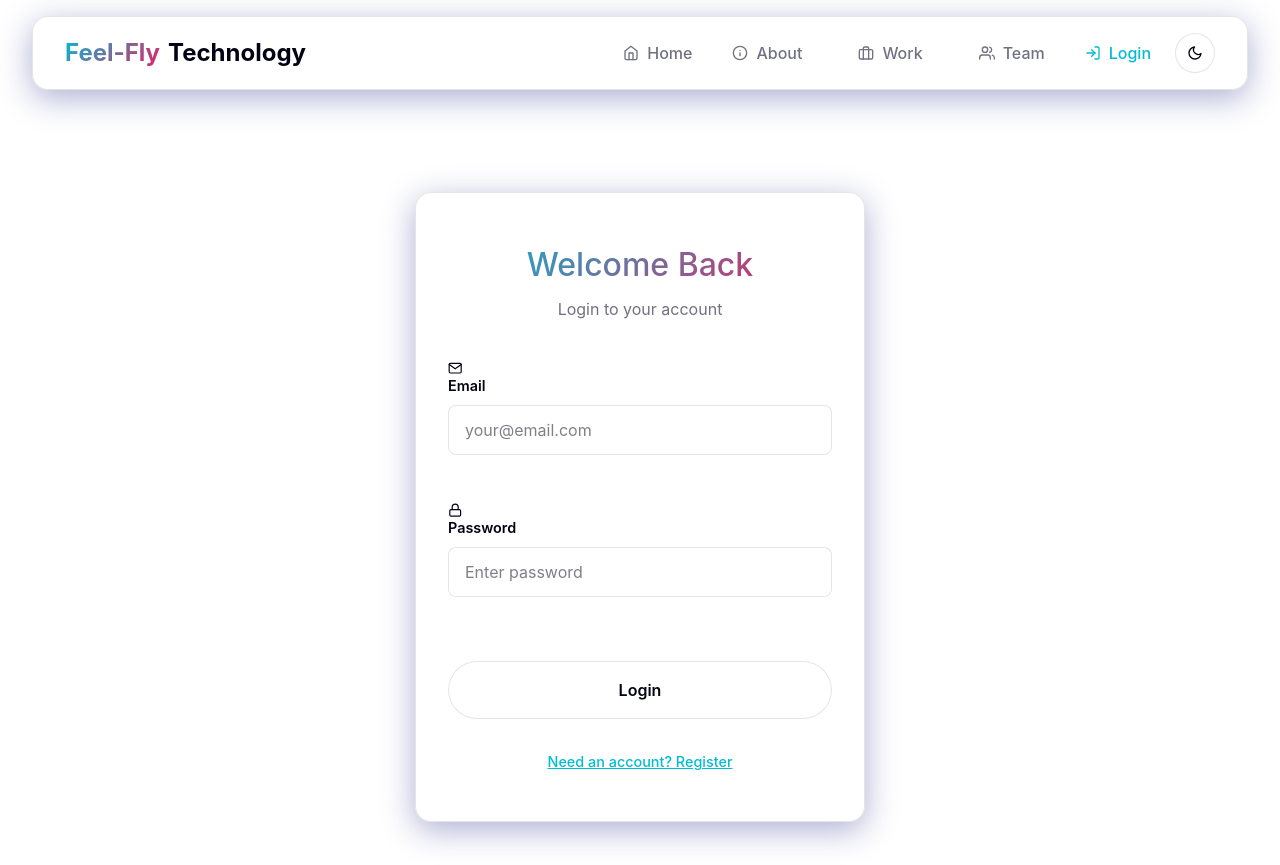
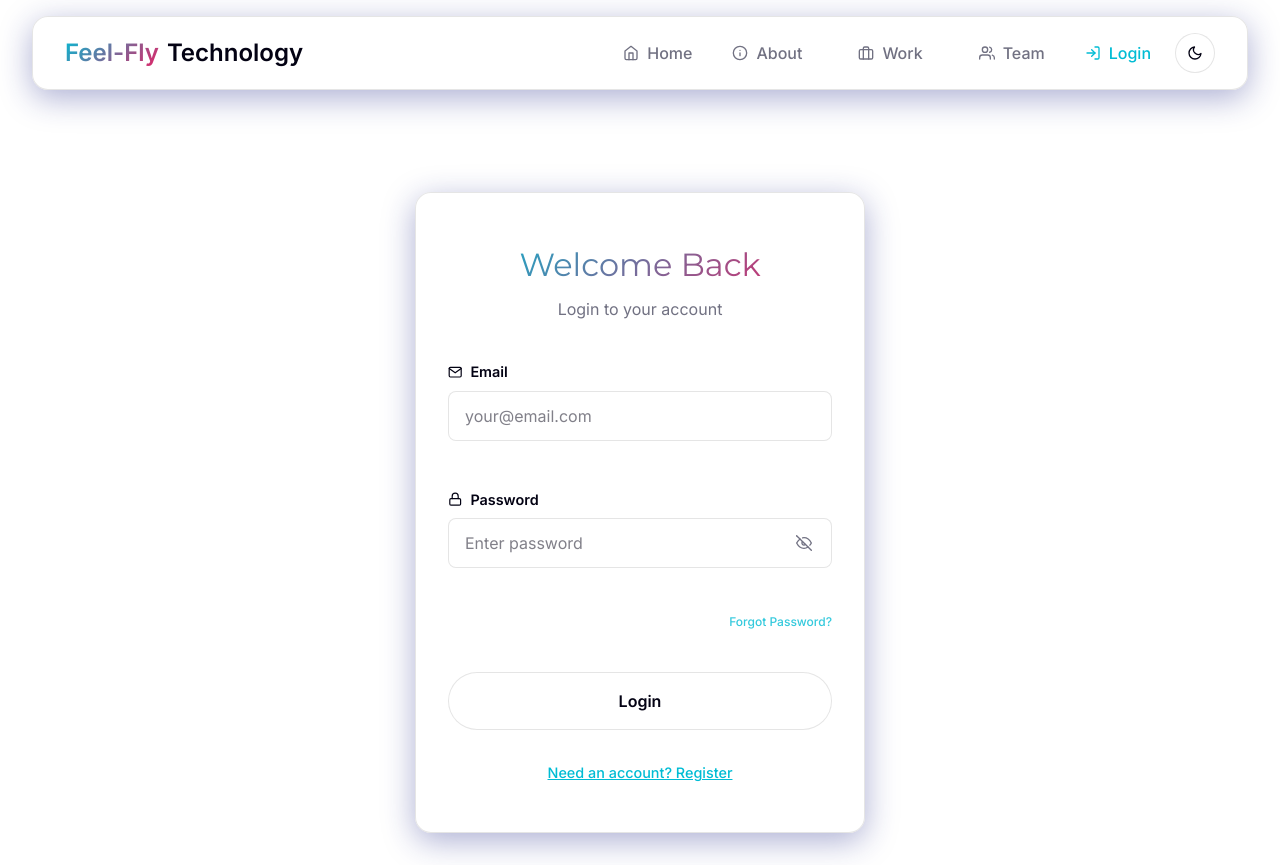
Before and after one commit to Bobmatrix1/feel-fly-technology, a React (Vite) app: page /admin in a window 1280 px wide. Built offline with nearby package versions, Linux system fonts and the light colour scheme; no server answers; the database is empty.

Commit message:
update 3

```diff
--- a/index.html
+++ b/index.html
@@ -22,6 +22,11 @@
 
       <!-- Schema.org for Google -->
       <meta itemprop="image" content="/splash-image.jpeg" />
+
+      <!-- Fonts -->
+      <link rel="preconnect" href="https://fonts.googleapis.com">
+      <link rel="preconnect" href="https://fonts.gstatic.com" crossorigin>
+      <link href="https://fonts.googleapis.com/css2?family=Montserrat:wght@300;400;600;700&family=Inter:wght@300;400;500;600&display=swap" rel="stylesheet">
     </head>
 
     <body>
--- a/src/app/components/ParticleBackground.tsx
+++ b/src/app/components/ParticleBackground.tsx
@@ -25,16 +25,16 @@ export const ParticleBackground = () => {
             value: 'transparent',
           },
         },
-        fpsLimit: 120,
+        fpsLimit: 60,
         particles: {
           color: {
             value: theme === 'dark' ? '#00BCD4' : '#FF6BCB',
           },
           links: {
             color: theme === 'dark' ? '#00BCD4' : '#FF6BCB',
-            distance: 150,
+            distance: 120,
             enable: true,
-            opacity: 0.3,
+            opacity: 0.2,
             width: 1,
           },
           move: {
@@ -44,27 +44,43 @@ export const ParticleBackground = () => {
               default: 'bounce',
             },
             random: false,
-            speed: 1,
+            speed: 0.8,
             straight: false,
           },
           number: {
             density: {
               enable: true,
-              area: 800,
+              area: 1200,
             },
-            value: 80,
+            value: 40, // Reduced for performance
           },
           opacity: {
-            value: 0.5,
+            value: 0.3,
           },
           shape: {
             type: 'circle',
           },
           size: {
-            value: { min: 1, max: 3 },
+            value: { min: 1, max: 2 },
           },
         },
-        detectRetina: true,
+        interactivity: {
+          events: {
+            onHover: {
+              enable: true,
+              mode: "grab",
+            },
+          },
+          modes: {
+            grab: {
+              distance: 140,
+              links: {
+                opacity: 0.5
+              }
+            }
+          }
+        },
+        detectRetina: false, // Set to false for mobile speed
       }}
     />
   );
--- a/src/app/pages/AdminLoginPage.tsx
+++ b/src/app/pages/AdminLoginPage.tsx
@@ -1,8 +1,8 @@
 import { useState } from 'react';
 import { motion } from 'motion/react';
 import { useNavigate } from 'react-router-dom';
-import { FiMail, FiLock, FiUserPlus, FiLogIn } from 'react-icons/fi';
-import { signInWithEmailAndPassword, createUserWithEmailAndPassword } from 'firebase/auth';
+import { FiMail, FiLock, FiUserPlus, FiLogIn, FiEye, FiEyeOff } from 'react-icons/fi';
+import { signInWithEmailAndPassword, createUserWithEmailAndPassword, sendPasswordResetEmail } from 'firebase/auth';
 import { doc, setDoc, getDoc } from 'firebase/firestore';
 import { auth, db } from '../../lib/firebase';
 
@@ -10,14 +10,17 @@ export const AdminLoginPage = () => {
   const [isRegistering, setIsRegistering] = useState(false);
   const [email, setEmail] = useState('');
   const [password, setPassword] = useState('');
+  const [showPassword, setShowPassword] = useState(false);
   const [loading, setLoading] = useState(false);
   const [error, setError] = useState('');
+  const [success, setSuccess] = useState('');
   const navigate = useNavigate();
 
   const handleAuth = async (e: React.FormEvent) => {
     e.preventDefault();
     setLoading(true);
     setError('');
+    setSuccess('');
 
     try {
       let user;
@@ -52,13 +55,32 @@ export const AdminLoginPage = () => {
       console.error('Auth error:', err);
       if (err.code === 'auth/email-already-in-use') {
         setError('Email already in use. Please login instead.');
-      } else if (err.code === 'auth/wrong-password') {
-        setError('Invalid password.');
+      } else if (err.code === 'auth/wrong-password' || err.code === 'auth/invalid-credential') {
+        setError('Invalid email or password.');
       } else if (err.code === 'auth/user-not-found') {
         setError('No account found with this email.');
       } else {
         setError(err.message || 'Authentication failed.');
       }
+    } finally {
+      setLoading(false);
+    }
+  };
+
+  const handleResetPassword = async () => {
+    if (!email) {
+      setError('Please enter your email address to reset your password.');
+      return;
+    }
+    setLoading(true);
+    setError('');
+    setSuccess('');
+    try {
+      await sendPasswordResetEmail(auth, email);
+      setSuccess('password reset link sent to your email! , click on the reset link to reset your password , check spam folder if you don’t find the link');
+    } catch (err: any) {
+      console.error('Reset error:', err);
+      setError('Failed to send reset email. Make sure the email is correct.');
     } finally {
       setLoading(false);
     }
@@ -95,9 +117,19 @@ export const AdminLoginPage = () => {
               </motion.div>
             )}
 
+            {success && (
+              <motion.div
+                className="bg-green-500/10 border border-green-500/30 text-green-500 p-4 rounded-lg text-sm text-center mb-4 leading-relaxed"
+                initial={{ opacity: 0, y: -10 }}
+                animate={{ opacity: 1, y: 0 }}
+              >
+                {success}
+              </motion.div>
+            )}
+
             <div className="form-group">
-              <label htmlFor="email">
-                <FiMail /> Email
+              <label htmlFor="email" className="flex items-center gap-2">
+                <FiMail className="flex-shrink-0" /> <span>Email</span>
               </label>
               <input
                 type="email"
@@ -110,21 +142,43 @@ export const AdminLoginPage = () => {
               />
             </div>
 
-            <div className="form-group">
-              <label htmlFor="password">
-                <FiLock /> Password
+            <div className="form-group relative">
+              <label htmlFor="password" className="flex items-center gap-2">
+                <FiLock className="flex-shrink-0" /> <span>Password</span>
               </label>
+              <div className="relative">
                 <input
-                type="password"
+                  type={showPassword ? 'text' : 'password'}
                   id="password"
                   value={password}
                   onChange={(e) => setPassword(e.target.value)}
                   placeholder="Enter password"
                   required
                   minLength={6}
-                className="glass-input"
+                  className="glass-input pr-12"
                 />
+                <button
+                  type="button"
+                  onClick={() => setShowPassword(!showPassword)}
+                  className="password-toggle-btn"
+                  aria-label={showPassword ? 'Hide password' : 'Show password'}
+                >
+                  {showPassword ? <FiEye /> : <FiEyeOff />}
+                </button>
               </div>
+            </div>
+
+            {!isRegistering && (
+              <div className="text-right -mt-2">
+                <button
+                  type="button"
+                  onClick={handleResetPassword}
+                  className="text-xs text-[var(--accent-cyan)] hover:underline opacity-80"
+                >
+                  Forgot Password?
+                </button>
+              </div>
+            )}
 
             <button
               type="submit"
@@ -140,6 +194,7 @@ export const AdminLoginPage = () => {
               onClick={() => {
                 setIsRegistering(!isRegistering);
                 setError('');
+                setSuccess('');
               }}
               className="auth-toggle"
             >
--- a/src/styles/glassmorphism.css
+++ b/src/styles/glassmorphism.css
@@ -1,15 +1,31 @@
 body {
   overflow-x: hidden;
-}
-
-/* Global Card Hover Effect */
+  font-family: 'Inter', sans-serif;
+  -webkit-font-smoothing: antialiased;
+  -moz-osx-font-smoothing: grayscale;
+}
+
+h1, h2, h3, h4, .hero-title, .splash-title, .section-title {
+  font-family: 'Montserrat', sans-serif;
+}
+
+/* Global Card Hover Effect - Optimized for mobile */
 .glass-panel, .project-card, .service-card, .portfolio-item {
-  transition: transform 0.3s ease, box-shadow 0.3s ease;
-}
-
-.glass-panel:hover, .project-card:hover, .service-card:hover, .portfolio-item:hover {
-  transform: translateY(-8px);
-  box-shadow: 0 12px 40px var(--glow);
+  transition: transform 0.3s cubic-bezier(0.25, 0.46, 0.45, 0.94), box-shadow 0.3s ease;
+  will-change: transform;
+}
+
+@media (hover: hover) {
+  .glass-panel:hover, .project-card:hover, .service-card:hover, .portfolio-item:hover {
+    transform: translateY(-8px);
+    box-shadow: 0 12px 40px var(--glow);
+  }
+}
+
+/* Performance optimization for long pages */
+section {
+  content-visibility: auto;
+  contain-intrinsic-size: 1px 500px;
 }
 
 /* Team Card specific hover is handled differently or via Framer Motion to avoid transform conflicts */
@@ -66,10 +82,22 @@ body {
 }
 
 .hero-title {
-  font-size: clamp(2rem, 5vw, 4rem);
+  font-size: clamp(2.5rem, 8vw, 4.5rem);
   font-weight: 700;
   margin-bottom: 1rem;
-  line-height: 1.2;
+  line-height: 1.1;
+  letter-spacing: -0.02em;
+}
+
+* {
+  -webkit-tap-highlight-color: transparent;
+  scroll-behavior: smooth;
+}
+
+/* Optimization for lag-free scrolling */
+body {
+  overflow-x: hidden;
+  overscroll-behavior-y: none;
 }
 
 .gradient-text {
@@ -1501,6 +1529,27 @@ select.glass-input {
   padding: 0;
 }
 
+.password-toggle-btn {
+  position: absolute;
+  right: 0.75rem;
+  top: 50%;
+  transform: translateY(-50%);
+  background: none;
+  border: none;
+  color: var(--text-secondary);
+  cursor: pointer;
+  display: flex;
+  align-items: center;
+  justify-content: center;
+  padding: 0.5rem;
+  transition: color 0.3s;
+  z-index: 10;
+}
+
+.password-toggle-btn:hover {
+  color: var(--accent-cyan);
+}
+
 /* Splash Screen Styles */
 .splash-screen {
   position: fixed;
@@ -1518,6 +1567,9 @@ select.glass-input {
   flex-direction: column;
   align-items: center;
   gap: 1.5rem;
+  width: 100%;
+  max-width: 90vw;
+  padding: 0 1rem;
 }
 
 .splash-logo {
@@ -1534,17 +1586,44 @@ select.glass-input {
 }
 
 .splash-title {
-  font-size: clamp(2rem, 5vw, 3.5rem);
+  font-size: clamp(1.75rem, 8vw, 4rem);
   font-weight: 700;
   background: linear-gradient(135deg, var(--accent-cyan), var(--accent-magenta));
   -webkit-background-clip: text;
   background-clip: text;
   color: transparent;
+  letter-spacing: -0.02em;
+  line-height: 1.1;
+  word-wrap: break-word;
 }
 
 .splash-tagline {
-  font-size: 1.25rem;
-  color: var(--text-secondary);
-  letter-spacing: 0.2em;
+  font-size: 1rem;
+  font-weight: 300;
+  color: var(--text-primary);
+  letter-spacing: 0.5em;
   text-transform: uppercase;
-}
+  opacity: 0.8;
+  margin-top: 0.5rem;
+  font-family: 'Montserrat', sans-serif;
+  position: relative;
+}
+
+.splash-tagline::after {
+  content: '';
+  position: absolute;
+  bottom: -15px;
+  left: 50%;
+  transform: translateX(-50%);
+  width: 40px;
+  height: 2px;
+  background: var(--accent-cyan);
+  box-shadow: 0 0 10px var(--accent-cyan);
+}
+
+@media (max-width: 768px) {
+  .splash-tagline {
+    font-size: 0.8rem;
+    letter-spacing: 0.3em;
+  }
+}
```
Also changed, not shown: src/app/pages/AdminDashboardPage.tsx (+18 -2 lines). Lines whose indentation alone changed are shown as unchanged.
